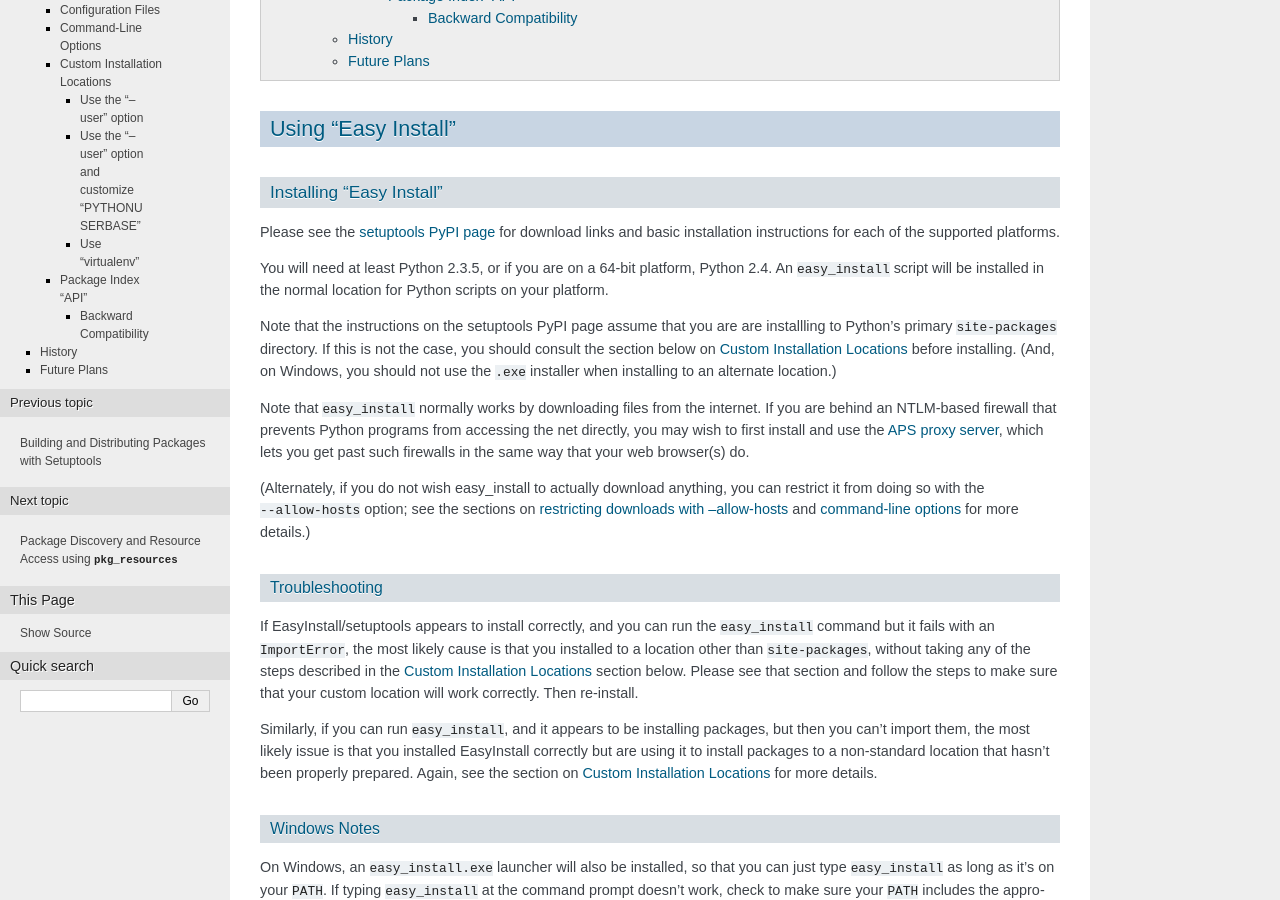
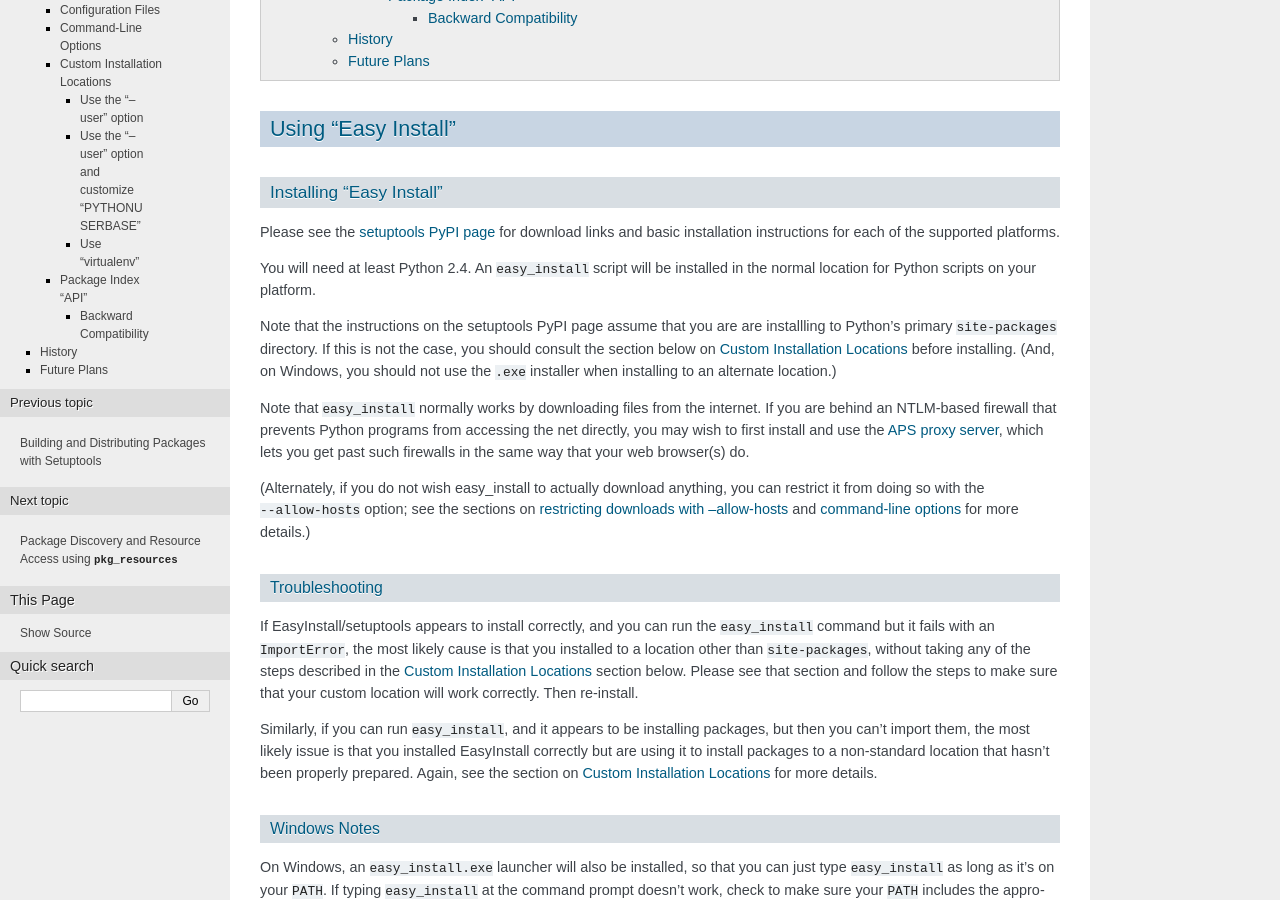
Before and after one commit to Distrotech/setuptools, a Sphinx documentation site: the page built from docs/easy_install.txt, in a window 1280 px wide and 900 px high, scrolled down 1026 px. Built offline with Sphinx 7.4.7, drawn with Linux system fonts in a browser that asks for light colours; the version number is read from the project's files by our own code.

Commit message:
Minimum Python version is 2.4

```diff
--- a/docs/easy_install.txt
+++ b/docs/easy_install.txt
@@ -35,9 +35,8 @@
 for download links and basic installation instructions for each of the
 supported platforms.
 
-You will need at least Python 2.3.5, or if you are on a 64-bit platform, Python
-2.4.  An ``easy_install`` script will be installed in the normal location for
-Python scripts on your platform.
+You will need at least Python 2.4.  An ``easy_install`` script will be
+installed in the normal location for Python scripts on your platform.
 
 Note that the instructions on the setuptools PyPI page assume that you are
 are installling to Python's primary ``site-packages`` directory.  If this is
```
